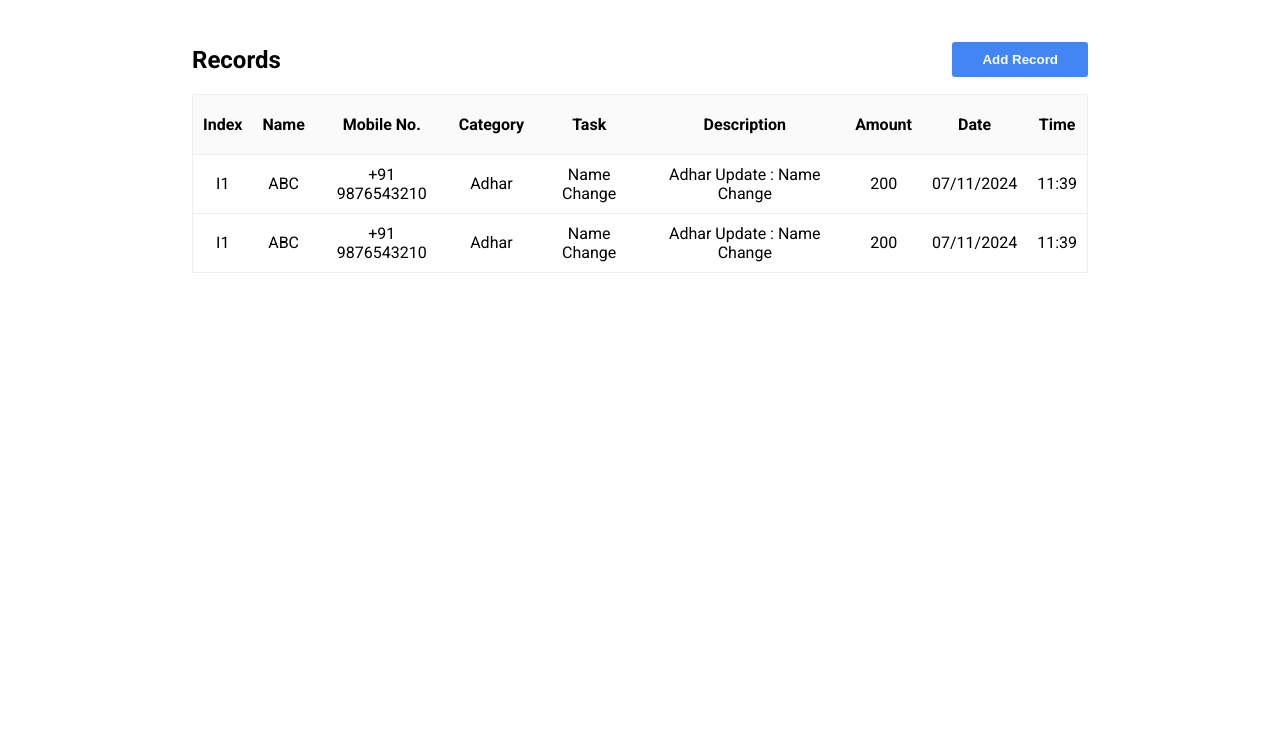
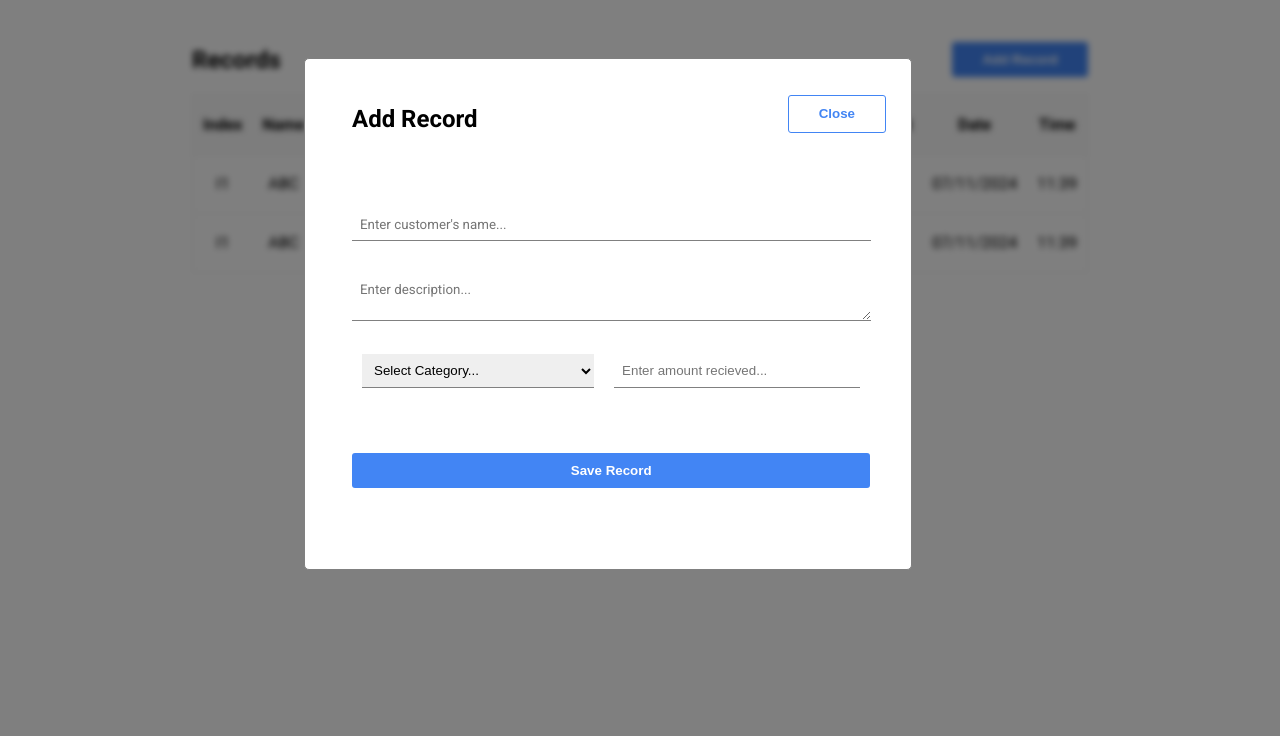
Before and after one commit to prathamsakhare/csc-dev, a plain HTML site: page index.html in a window 1280 px wide. Shown: the part 64-800 px from the top of the page. Drawn offline with Linux system fonts and the light colour scheme.

Commit message:
feat : added modal's html and css code

```diff
--- a/index.css
+++ b/index.css
@@ -1,8 +1,11 @@
 :root {
   --main-button-bgcolor: #4285f4;
   --table-header-bgcolor: #fafafa;
-  --table-border-color : #EFEFEF;
-  --header-border-color : #EFEFEF
+  --table-border-color: #efefef;
+  --header-border-color: #efefef;
+
+  --secondary-button-bgcolor:white;
+  --secondary-button-color : #4285f4
 }
 
 body {
@@ -11,7 +14,6 @@ body {
   box-sizing: border-box;
   font-family: "Roboto", sans-serif;
 }
-
 
 .main-button {
   background-color: var(--main-button-bgcolor);
@@ -22,6 +24,18 @@ body {
   font-weight: bold;
 }
 
+.secondary-button {
+  background-color: var(--secondary-button-bgcolor);
+  border: 1px solid var(--secondary-button-color);
+  padding: 10px 30px;
+  color: var(--secondary-button-color);
+  border-radius: 3px;
+  font-weight: bold;
+}
+
+.main-button:hover, .secondary-button:hover {
+  cursor: pointer;
+}
 
 header {
   border: 1px solid var(--header-border-color);
@@ -80,7 +94,7 @@ main {
 }
 
 table tr {
-  border-bottom: 1px solid var(--table-border-color)
+  border-bottom: 1px solid var(--table-border-color);
 }
 
 #record-table th {
@@ -96,3 +110,116 @@ table tr {
 #record-table td {
   border-radius: 5px;
 }
+
+/* Modal */
+.modal{
+  position: fixed;
+  display: flex;
+  flex-direction: column;
+  border: 1px solid grey;
+  border-radius: 5px;
+  width: 45%;
+  height: 60vh;
+  padding: 15px;
+  margin-top: 4rem;
+  justify-content: space-evenly;
+  z-index: 6;
+  transform: translate(50%, 0%);
+  background-color: white;
+}
+
+.overlay {
+  position: fixed;
+  top: 0;
+  bottom: 0;
+  left: 0;
+  right: 0;
+  width: 100%;
+  height: 100%;
+  background: rgba(0, 0, 0, 0.5);
+  backdrop-filter: blur(3px);
+  z-index: 4;
+}
+
+.modal-heading{
+  display: flex;
+  flex-direction: row;
+  height: 3rem;
+  padding-left: 2rem;
+}
+
+.close{
+  margin-left: auto;
+  margin-right: 10px;
+  margin-top: 10px;
+}
+
+.close:hover{
+  background-color: red;
+  border: none;
+  padding: 10px 30px;
+  color: white;
+  border-radius: 3px;
+  font-weight: bold;
+}
+
+.modal-body{
+  /* margin-top: 2rem; */
+  width: 90%;
+  display: flex;
+  flex-direction: column;
+  padding: 2rem;
+  height: 70%;
+  justify-content: space-evenly;
+}
+
+.modal-input{
+  padding: 0.5rem;
+  width: 97%;
+  margin-top: 10px;
+  border: none;
+  border-bottom: 1px solid grey;
+
+}
+
+/* In order to remove outline while focusing on element */
+.modal-input:focus{
+  outline: none;
+  background-color: #F1F3F4;
+}
+
+.modal-input::-webkit-input-placeholder {
+  font-family: "Roboto", sans-serif;
+}
+
+.modal-input:-ms-input-placeholder {
+  font-family: "Roboto", sans-serif;
+}
+
+.modal-input:-moz-placeholder {
+  font-family: "Roboto", sans-serif;
+}
+
+.modal-input::-moz-placeholder {
+  font-family: "Roboto", sans-serif;
+}
+
+.cat-amt-collection{
+  display: flex;
+  flex-direction: row;
+}
+
+
+.cat-amt-input{
+  padding: 0.5rem;
+  width: 50%;
+  margin-top: 10px;
+  border: none;
+  border-bottom: 1px solid grey;
+  margin: 10px;
+}
+
+
+.modal-body button{
+  margin-top: 2rem;
+}
--- a/index.html
+++ b/index.html
@@ -18,6 +18,50 @@
       <h1 id="logo">CSC PMS</h1>
       <button id="profile-button" class="main-button">Profile</button>
     </header>
+
+    <div class="parent-modal">
+      <div class="overlay"></div>
+      <div class="modal">
+        <div class="modal-heading">
+          <h2>Add Record</h2>
+          <button class="close secondary-button">Close</button>
+        </div>
+        <div class="modal-body">
+          <!-- <div class="modal-name"> -->
+          <input
+            type="text"
+            id="name"
+            class="modal-input"
+            placeholder="Enter customer's name..."
+          />
+          <textarea
+            name="desc"
+            id="desc"
+            class="modal-input"
+            placeholder="Enter description..."
+          ></textarea>
+          <div class="cat-amt-collection">
+            <select name="category" id="category" class="cat-amt-input">
+              <option value="select">Select Category...</option>
+              <option value="adhar">Adhar Card</option>
+              <option value="shram">Shram Card</option>
+              <option value="pmkcy">PMKCY</option>
+              <option value="mudra">Mudra Yojana</option>
+            </select>
+            <input
+              type="number"
+              id="amt"
+              class="cat-amt-input"
+              placeholder="Enter amount recieved..."
+            />
+          </div>
+          <button class="main-button">Save Record</button>
+
+          <!-- </div> -->
+        </div>
+      </div>
+    </div>
+
 
     <main>
       <div id="record-topbar">
```
Lines whose indentation alone changed are shown as unchanged.
